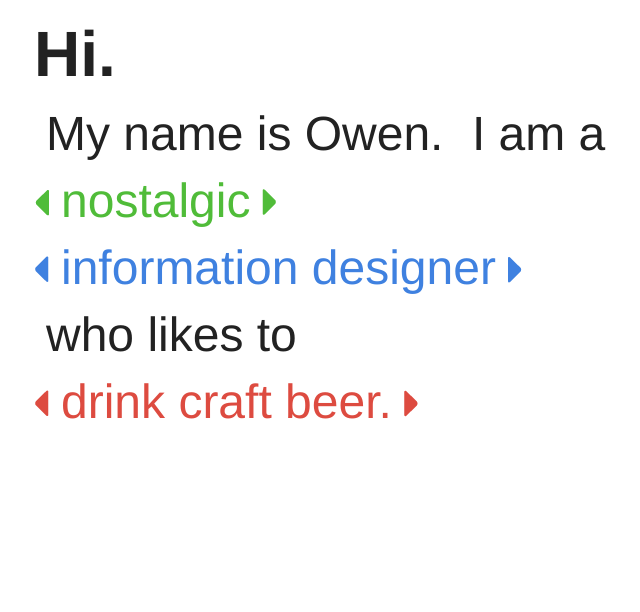
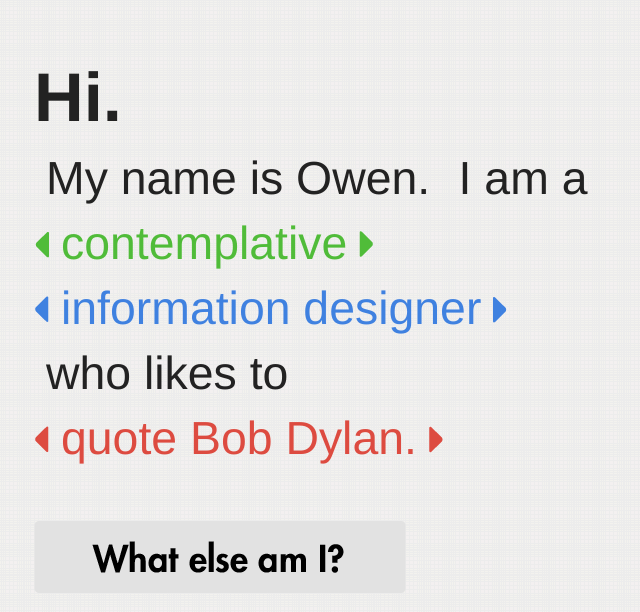
Before and after one commit to oherterich/owenherterich-web3, a PHP site: page / in a window 1280 px wide. Shown: the top 612 px of the page, without its empty margins (126-766 px from the left). Run offline with PHP 8.4, Linux system fonts and the light colour scheme.

Commit message:
added random button and background

```diff
--- a/hw1/code/css/main.css
+++ b/hw1/code/css/main.css
@@ -97,6 +97,7 @@
 
  body {
     font-family: Futura, Helvetica, Arial, sans-serif;
+    background: url("../img/sos.png");
  }
 
  #wrapper {
@@ -104,15 +105,19 @@
     margin: 10px auto;
  }
 
+ section {
+    margin: 50px 0;
+ }
+
  h1 {
-    font-size: 4.0em;
+    font-size: 4.3em;
  }
 
  h3 {
     display: inline;
 
     padding: 10px 12px;
-    font-size: 3.0em;
+    font-size: 2.9em;
     font-weight: normal;
  }
 
@@ -127,6 +132,8 @@
  h3#verbWord {
     color: #DD4B40;
  }
+
+ /******************** BUTTONS *********************/
 
  button {
     width: 15px;
@@ -183,7 +190,17 @@
     background-image: url("../img/buttons/verbRightPressed.png");
  }
 
+ button#randomButton {
+    width: 372px;
+    height: 72px;
+    background-image: url("../img/buttons/random.png");
+ }
 
+  button#randomButton:active {
+    width: 372px;
+    height: 72px;
+    background-image: url("../img/buttons/randomPressed.png");
+ }
 
 
 
--- a/hw1/code/index.html
+++ b/hw1/code/index.html
@@ -10,9 +10,9 @@
         <link rel="stylesheet" href="css/main.css">
 
     </head>
-    <body onload="startRandom()">
+    <body onload="setRandom()">
         <div id = "wrapper">
-            <section>
+            <section id="main">
                 <h1>Hi.</h1>
                 <h3>My name is Owen.</h3>
                 <h3>I am a</h3>
@@ -27,6 +27,9 @@
                     <button id="verbLeft" onclick="changeVerb(this)" src="img/buttons/verbLeft.png"></button><h3 id = "verbWord"></h3><button id="verbRight" onclick="changeVerb(this)" src="img/buttons/verbRight.png"></button>
                 </article>
             </section>
+            <section id="random">
+                <button id="randomButton" onclick="setRandom()"></button>
+            </section>
         </div>
         <script src="js/main.js"></script>
     </body>
--- a/hw1/code/js/main.js
+++ b/hw1/code/js/main.js
@@ -6,16 +6,11 @@
 var noun = [ "information designer", "GIF-addict", "Texan", "dog-lover", "creative coder", "motion graphics guy" ];
 var verb = [ "drink craft beer." , "program every once in a while.", "buy nice shoes.", "visualize interesting data.", "explore the ironic.", "quote Bob Dylan." ];
 
-function startRandom() {
+function setRandom() {
 
 	adjectiveIndex = Math.floor(Math.random() * (adjective.length));
 	nounIndex = Math.floor(Math.random() * (noun.length));
 	verbIndex = Math.floor(Math.random() * (verb.length));
-
-	console.log(adjectiveIndex);
-	console.log(nounIndex);
-	console.log(verbIndex);
-
 
 	document.getElementById("adjectiveWord").innerHTML = adjective[adjectiveIndex];
 	document.getElementById("nounWord").innerHTML = noun[nounIndex];
```
Also changed, not shown: hw1/code/img/buttons/random.png (added), hw1/code/img/buttons/randomPressed.png (added), hw1/code/img/sos.png (added).
